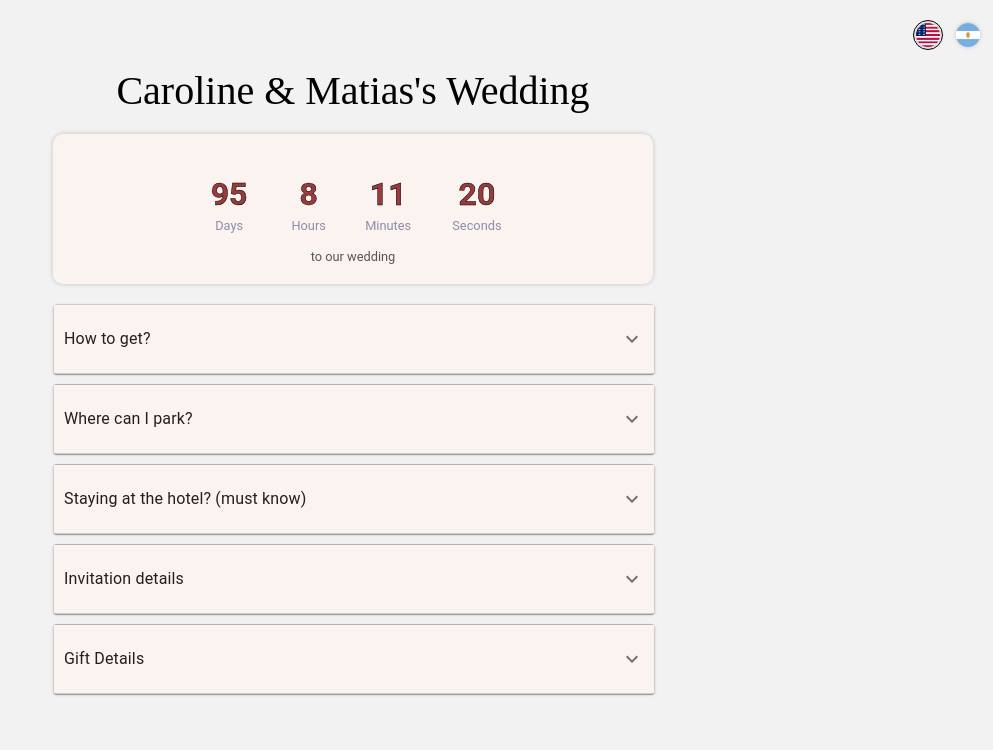
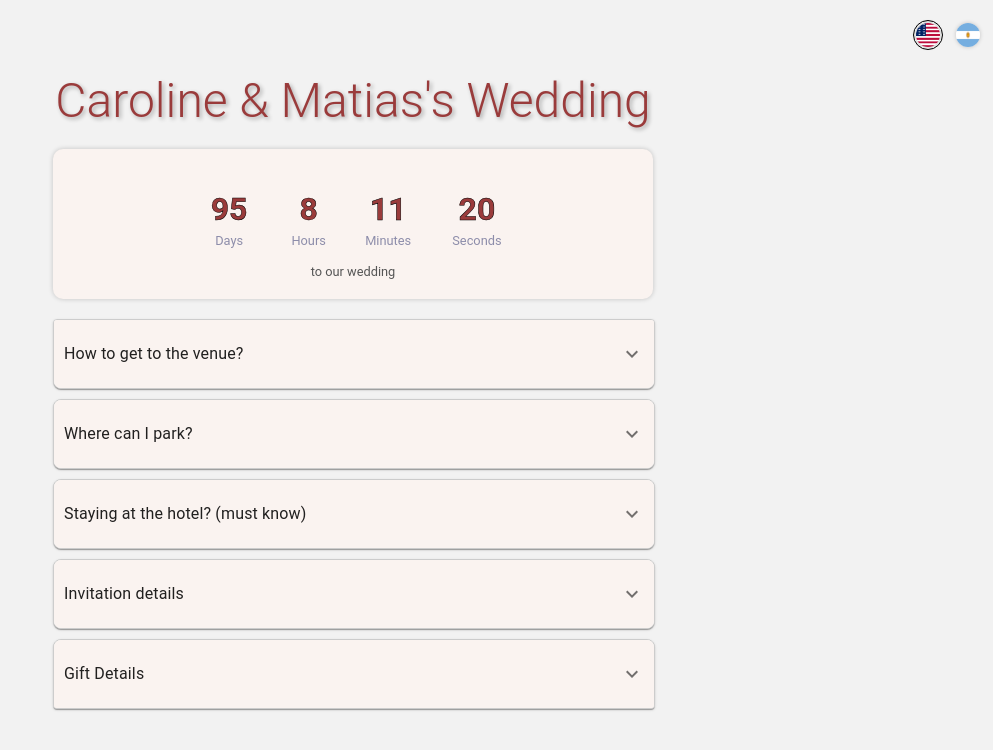
Before and after one commit to MatiasOgorinsky/WeddingFaq, a React (Create React App) app: page / in a window 1280 px wide. Shown: the top 750 px of the page, without its empty margins (287-1280 px from the left). Built offline with nearby package versions, Linux system fonts and the light colour scheme.

Commit message:
last changes

```diff
--- a/src/App.tsx
+++ b/src/App.tsx
@@ -32,17 +32,14 @@
 `;
 
 const WeddingTitle = styled.h1`
-font-family: 'Dancing Script', cursive;
-font-size: 40px; // Adjust the font size to make it bigger
-font-weight: 100;
+  font-family: 'Roboto', sans-serif;
+  font-size: 48px;
+  font-weight: 300;
   text-align: center;
   margin-bottom: 20px;
-  // Add any other styles you want
+  color: #9A3B3B;
+  text-shadow: 2px 2px 4px rgba(0, 0, 0, 0.3); /* Add a subtle text shadow to make the font's borders darker */
 `;
-
-
-
-
 
 
 const InfoWrapper = styled.div`
@@ -61,22 +58,22 @@
   const faqData: FaqData[] = [
     {
       question: {
-        en: 'How to get?',
-        es: '¿Cómo llegar?',
+        en: 'How to get to the venue?',
+        es: '¿Cómo llegar al salón?',
       },
       answer: {
-        en: '',
-        es: '',
+        en: 'Hotel: Prima Millenium, Venue: Me-Events',
+        es: 'Hotel: Prima Millenium, Salon: Me-Events',
       },
       address: {
-        en: `Address: Ha-Tidhar St 2, Ra'anana`,
-        es: `Dirección: Ha-Tidhar St 2, Ra'anana`,
+        en: ` The address is: Ha-Tidhar St 2, Ra'anana`,
+        es: `La dirección es: Ha-Tidhar St 2, Ra'anana`,
       },
       indicationText: {
         en: 'Tap here to open in the app',
         es: 'Click aca para abrir en la app',
       },
-      iframeUrlParking: "https://embed.waze.com/iframe?zoom=16&lat=32.192881&lon=34.885046&ct=livemap&pin=1"
+      iframeUrlParking: "https://embed.waze.com/iframe?zoom=16&lat=32.192409&lon=34.884317&ct=livemap&pin=1"
     },
     {
       question: {
@@ -84,18 +81,18 @@
         es: '¿Donde puedo estacionar?',
       },
       answer: {
-        en: '',
+        en: 'An attendand will provide you with a voucher for the parking at this point ,so you can park your car without any cost',
         es: '',
       },
       indicationText: {
         en: 'Tap here to open in the app',
         es: 'Click aca para abrir en la app',
       },
-      iframeUrlParking: "https://embed.waze.com/iframe?zoom=16&lat=32.192881&lon=34.885046&ct=livemap&pin=1",
-      accordionDetails: {
-        en: 'Ask for your parking voucher at the reception so you can park without cost ',
-        es: 'Pedi tu voucher en la recepción asi podés estacionar sin costo alguno',
-      }
+      iframeUrlParking: "https://embed.waze.com/iframe?zoom=16&lat=32.192925&lon=34.884261&ct=livemap&pin=1",
+      // accordionDetails: {
+      //   en: 'Ask for your parking voucher at the reception so you can park without cost ',
+      //   es: 'Pedi tu voucher en la recepción asi podés estacionar sin costo alguno',
+      // }
     },
     {
       question: {
--- a/src/components/Accordion.tsx
+++ b/src/components/Accordion.tsx
@@ -11,6 +11,7 @@
   margin: 0 auto;
 
 `;
+// text-align: center
 const StyledButton = styled.button`
   border: none;
   padding: 5px 10px;
@@ -23,9 +24,10 @@
 const CustomAccordion = styled(MuiAccordion)`
   && {
     border: 1px solid #ccc;
-    border-radius: 4px;
     margin-bottom: 10px;
     width: 100%;
+    border-radius: 8px; /* Apply border-radius to all corners */
+    overflow: hidden; /* Ensure rounded corners are displayed */
 
 
   }
@@ -33,16 +35,19 @@
 // addapt this const
 const AccordionSummary = styled(MuiAccordionSummary)`
   && {
-    background-color: #f0f0f0;
+
     padding: 10px;
     font-weight: bold;
-    background:#FAF3F0;
+    background-color:#FAF3F0;
+
+
   }
 `;
 // background:#FAF3F0;
 const AccordionDetails = styled(MuiAccordionDetails)`
   && {
     padding: 10px;
+
   }
 `;
 
@@ -50,6 +55,9 @@
   && {
     color: #000;
   }
+`;
+const DownloadButton = styled(StyledButton)`
+
 `;
 
 
@@ -104,11 +112,28 @@
     setExpanded(isExpanded ? panel : false);
   };
 
+  function downloadInvitation(item: FaqData) {
+    // Create a temporary anchor element
+    const anchor = document.createElement('a');
+    anchor.href = invitation; // Set the href to the image URL
+    anchor.download = 'invitation.jpg'; // Specify the desired filename
+
+    // Trigger a click event on the anchor element to initiate the download
+    anchor.click();
+
+    // Clean up the temporary anchor element
+    anchor.remove();
+  }
+
+  const openWazeLink = () => {
+    window.open('https://waze.com/ul/hsv8z1u3yr', '_blank'); // Open the link in a new tab
+  };
+
   return (
     <AccordionWrapper>
       {faqData.map((item, index) => (
-        <CustomAccordion key={index} expanded={expanded === `panel${index}`} onChange={handleChange(`panel${index}`)}>
-          <AccordionSummary expandIcon={<ExpandMoreOutlinedIcon />} aria-controls={`panel${index}bh-content`} id={`panel${index}bh-header`}>
+        <CustomAccordion key={index} expanded={expanded === `panel${index}`} onChange={handleChange(`panel${index}`)} sx={{ borderRadius: '8px' }}>
+          <AccordionSummary expandIcon={<ExpandMoreOutlinedIcon />} aria-controls={`panel${index}bh-content`} id={`panel${index}bh-header`} >
             <Typography>{item.question[language as keyof typeof item.question]}</Typography>
           </AccordionSummary>
           <AccordionDetails>
@@ -117,7 +142,7 @@
               <p>{item.address?.[language as keyof typeof item.address]}</p>
             )}
             <p>{item.accordionDetails?.[language as keyof typeof item.accordionDetails]}</p>
-            {item.promoCodeDetails &&(
+            {item.promoCodeDetails && (
               <p>{item.promoCodeDetails?.[language as keyof typeof item.promoCodeDetails]}<b>grunwed</b></p>
 
             )}
@@ -127,17 +152,21 @@
                 {item.indicationText && (
                   <>
 
-                    <StyledButton>
-
+                    <StyledButton onClick={openWazeLink}>
                       {item.indicationText?.[language as keyof typeof item.indicationText]}
                     </StyledButton>
                   </>
                 )}
                 <iframe src={item.iframeUrlParking} width="100%" height="450" title="Map for Venue"></iframe>
-               {item.address &&(<p>closest train station : ranana west</p>)}
+                {item.address && (<p>closest train station : ranana west</p>)}
               </>
             )}
-            {item.showInvitation && (<img src={invitation} alt="image not found" width="90%" />)}
+            {item.showInvitation && (
+              <>
+                <DownloadButton onClick={() => downloadInvitation(item)}>Download Invitation</DownloadButton>
+                <img src={invitation} alt="image not found" width="90%" />
+              </>
+            )}
           </AccordionDetails>
         </CustomAccordion>
       ))}
```
